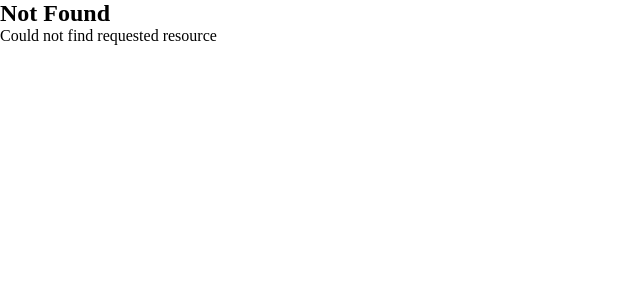
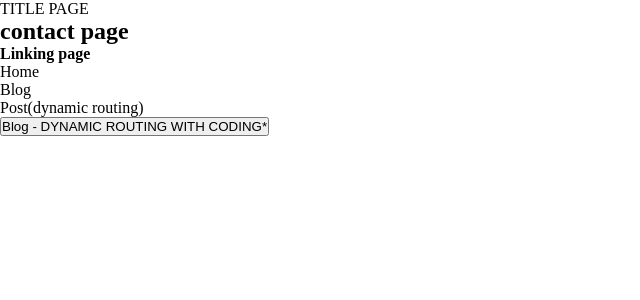
Before and after one commit to deveshksrivastava/nextjsts, a Next.js app: page /contact in a window 1280 px wide. Before the commit this address had no page. Shown: the top 300 px of the page, without its empty margins (0-640 px from the left). Built offline with nearby package versions, Linux system fonts and the light colour scheme.

Commit message:
adding layout, routing, link, dnamic routing, dynamic routing with programing

```diff
--- /dev/null
+++ b/src/app/contact/layout.tsx
@@ -0,0 +1,15 @@
+import React, { ReactNode } from "react";
+
+interface Props {
+  children?: ReactNode;
+  // any props that come into the component
+}
+
+export default function ContactLayout({ children, ...props }: Props) {
+  return (
+    <div>
+      <title>ContactLayout</title>
+      {children}
+    </div>
+  );
+}
--- /dev/null
+++ b/src/app/contact/page.tsx
@@ -0,0 +1,34 @@
+"use client";
+import Link from "next/link";
+import { useRouter } from "next/navigation";
+
+export default function Contact() {
+  const router = useRouter();
+
+  const post = {
+    country: "India",
+    title: "IndiaTitle",
+  };
+  return (
+    <div>
+      <h1>contact page</h1>
+      <h4>Linking page</h4>
+      {/* GO HOME PAGE  */}
+      <div>
+        <Link href="/">Home</Link>
+      </div>
+      {/* GO BLOG PAGE  */}
+      <div>
+        <Link href="/blog">Blog</Link>
+      </div>
+      {/* DYNAMIC ROUTING */}
+      <div>
+        <Link href={`/blog/${post.title}`}>Post(dynamic routing)</Link>
+      </div>
+      {/* DYNAMIC ROUTING WITH CODING*/}
+      <button type="button" onClick={() => router.push("/blog")}>
+        Blog - DYNAMIC ROUTING WITH CODING*
+      </button>
+    </div>
+  );
+}
--- /dev/null
+++ b/src/app/head.tsx
@@ -0,0 +1,8 @@
+export default function Head() {
+  return (
+    <>
+      <title>MY NEXTJS 13 APPLICATION</title>
+      <meta name="viewport" content="width=device-width, initial-scale=1" />
+    </>
+  );
+}
--- a/src/app/layout.tsx
+++ b/src/app/layout.tsx
@@ -1,4 +1,5 @@
 import "./globals.css";
+import Head from "./head";
 
 export const metadata = {
   title: "Create Next App",
@@ -15,12 +16,13 @@ export default function RootLayout({
 }) {
   return (
     <html lang="en">
+      <Head />
       <body>
         {" "}
         <section>
           {/* header */}
           <header>
-            <nav></nav>
+            <nav>TITLE PAGE</nav>
           </header>
 
           {children}
```
Also changed, not shown: src/app/(dashboard)/home/page.tsx (added, +9 -0 lines), src/app/(marketing)/report/page.tsx (added, +9 -0 lines), src/app/blog/[...plug]/page.tsx (renamed from src/app/blob/[...plug]/page.tsx), src/app/blog/[slug]/page.tsx (renamed from src/app/blob/[slug]/page.tsx), src/app/blog/page.tsx (renamed from src/app/blob/page.tsx), 1 other file (tests, documents, lock files or other folders).
